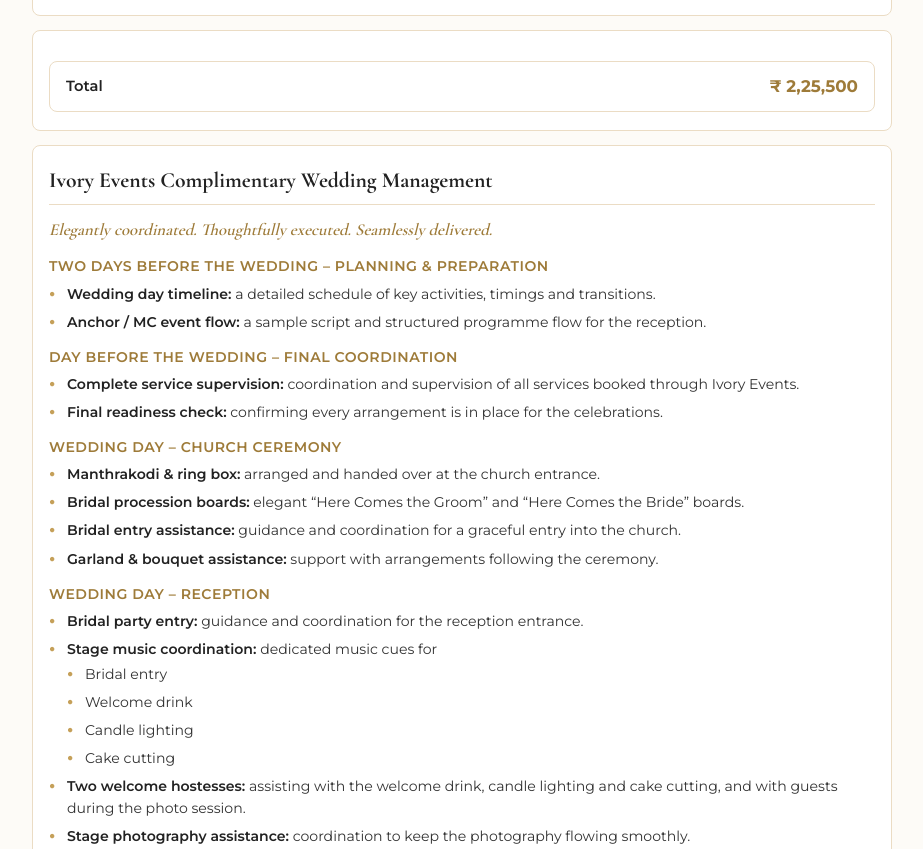
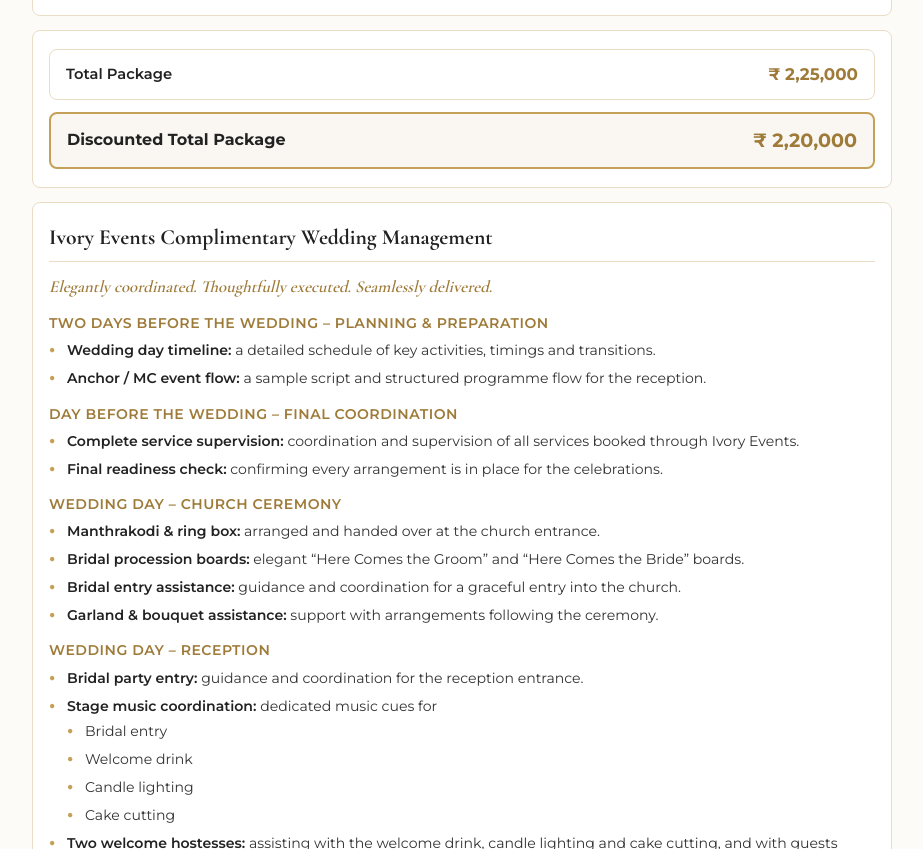
Before and after one commit to ivoryeventz-ops/Ivory-Packages, a plain HTML site: page Rueben/261122.html in a window 1280 px wide. Shown: the part 2399-3248 px from the top of the page, without its empty margins (178-1101 px from the left). Drawn offline with nearby package versions, Linux system fonts and the light colour scheme.

Commit message:
Modify total package titles and amounts in HTML
Updated total amounts and titles in the HTML structure.

```diff
--- a/Rueben/261122.html
+++ b/Rueben/261122.html
@@ -253,6 +253,10 @@
       margin-top: 12px;
     }
 
+    .total-row-card:first-child {
+      margin-top: 0;
+    }
+
     .total-row-card.grand {
       border: 2px solid var(--primary-gold);
       background: var(--subtle-bg);
@@ -441,8 +445,12 @@
     </div>
     <div class="section-card">
       <div class="total-row-card quote-total">
-        <span class="total-row-title">Total</span>
-        <span class="total-row-amount">&#8377; 2,25,500</span>
+        <span class="total-row-title">Total Package</span>
+        <span class="total-row-amount">&#8377; 2,25,000</span>
+      </div>
+      <div class="total-row-card grand">
+        <span class="total-row-title">Discounted Total Package</span>
+        <span class="total-row-amount">&#8377; 2,20,000</span>
       </div>
     </div>
 <div class="section-card">
```
